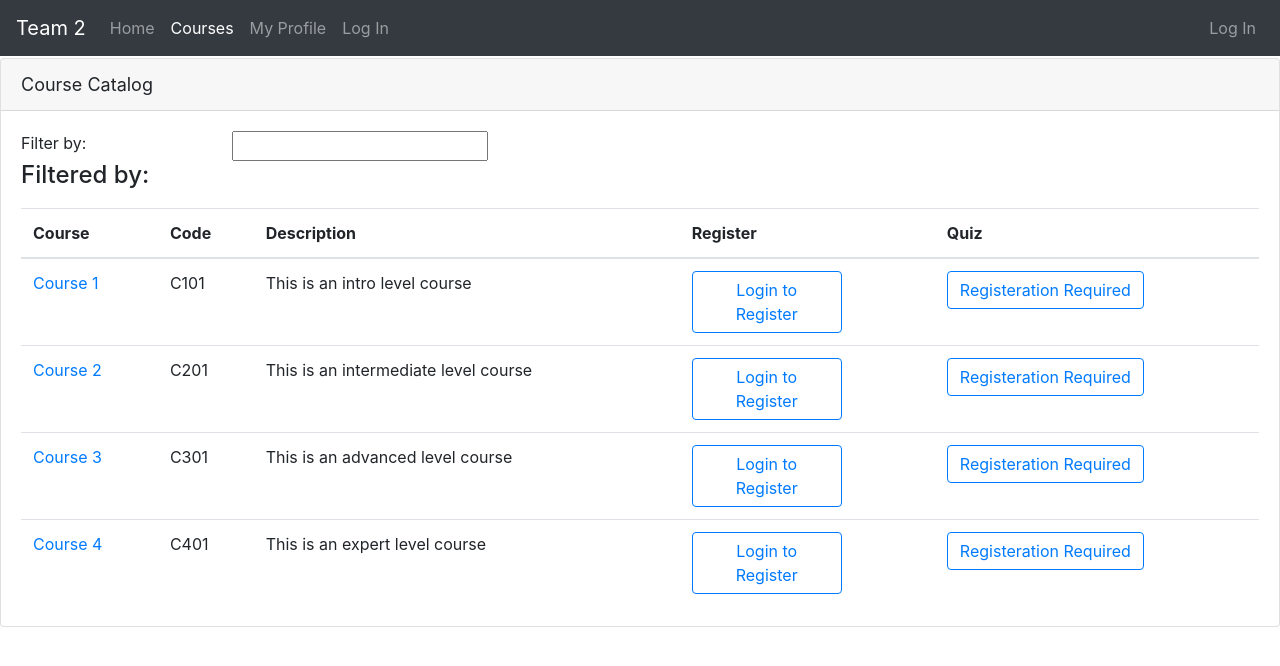
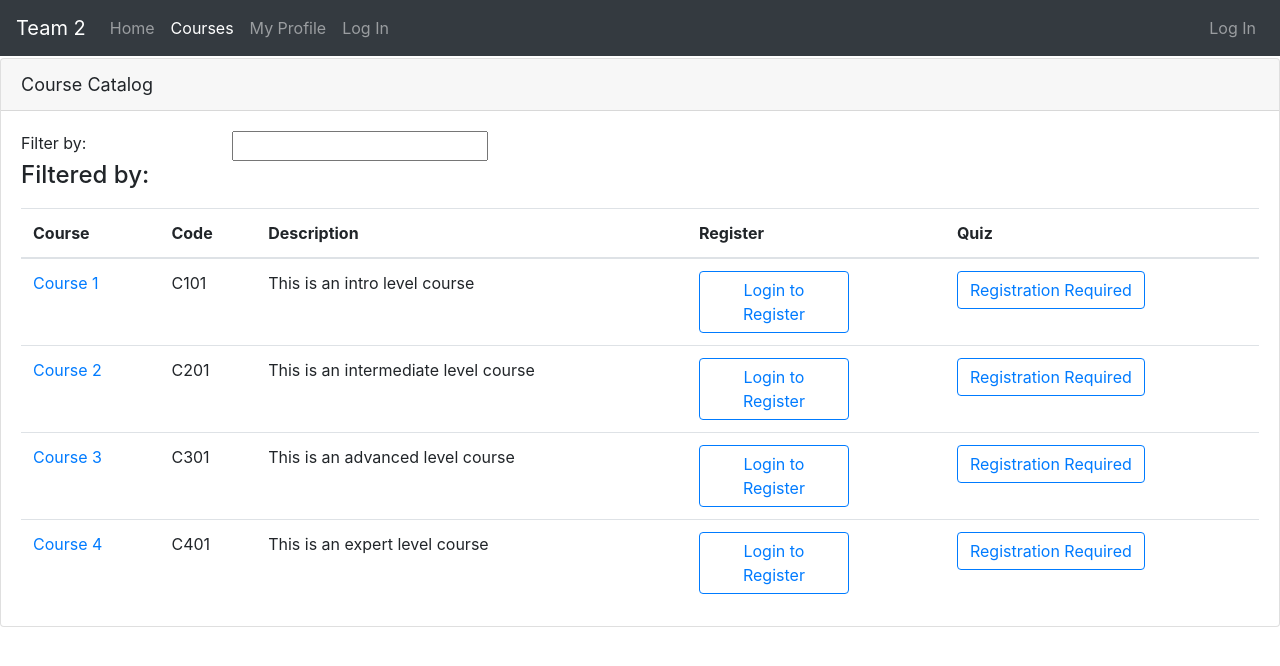
Before and after one commit to nathan1324/Angular_ELearning, an Angular app: page /course in a window 1280 px wide. Shown: the top 666 px of the page. Built offline with nearby package versions, Linux system fonts and the light colour scheme.

Commit message:
Spelling fixed on courses 'Quiz register' buttons

```diff
--- a/src/app/course/course.component.html
+++ b/src/app/course/course.component.html
@@ -76,7 +76,7 @@
                 <button class="btn btn-outline-primary"
                   style="width:150"
                   *ngIf="!displayQuizLink">
-                  Registeration Required
+                  Registration Required
                 </button>
               </td>
           </tr>
```
